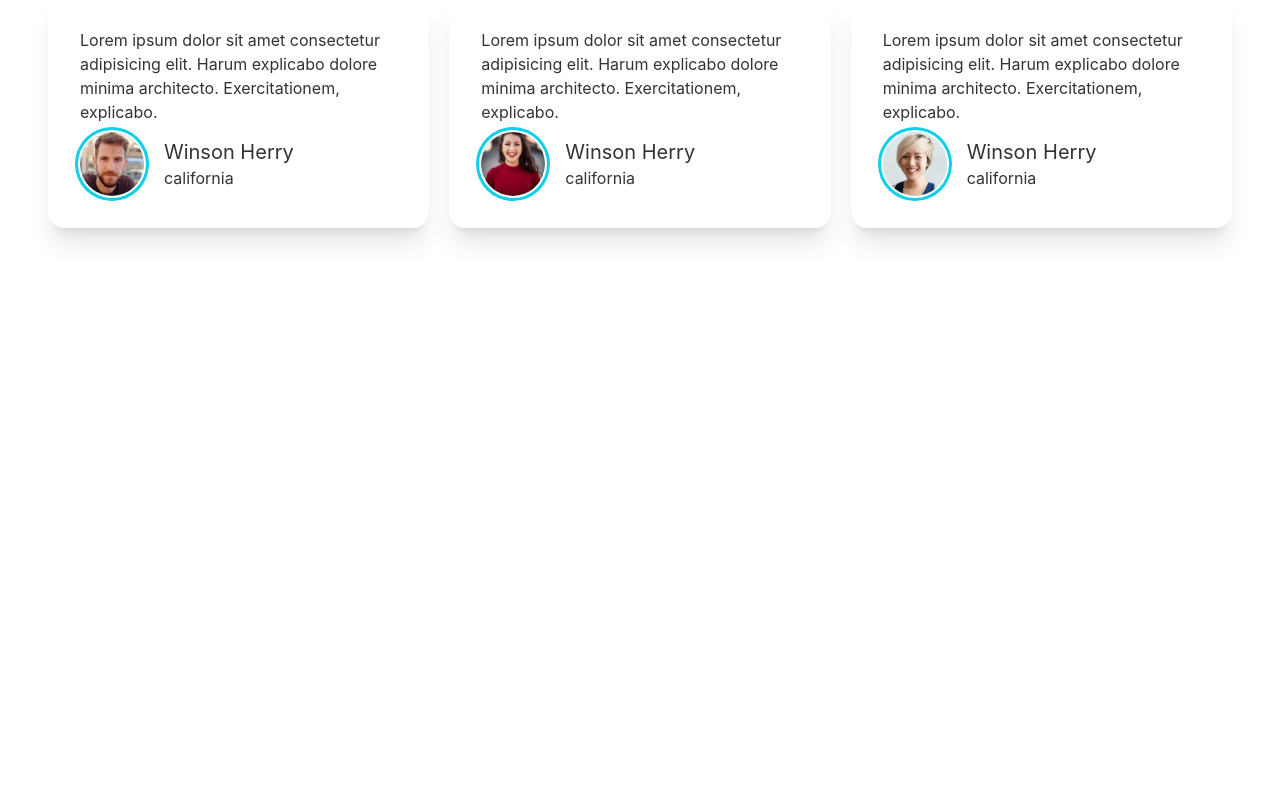
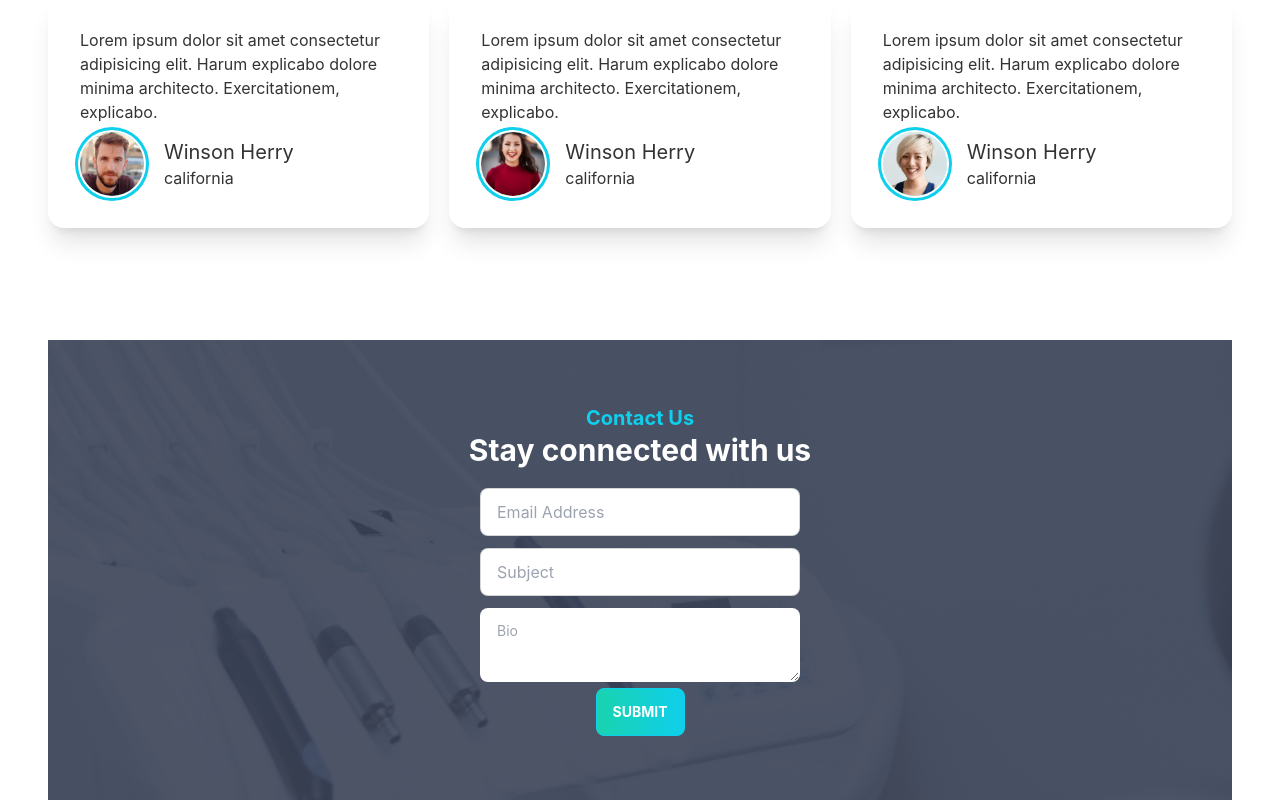
Before and after one commit to Al-Amin931761/doctors-portal-client, a React (Create React App) app: page / in a window 1280 px wide. Shown: the part 3148-3948 px from the top of the page. Before the commit the page ends 3488 px from the top, so only its background shows below. Built offline with nearby package versions, Linux system fonts and the light colour scheme.

Commit message:
Contact Us

```diff
--- /dev/null
+++ b/src/Pages/Home/ContactUs.js
@@ -0,0 +1,28 @@
+import React from 'react';
+import appointment from '../../assets/images/appointment.png';
+import PrimaryButton from '../Shared/PrimaryButton';
+
+const ContactUs = () => {
+    return (
+        <section style={{ background: `url(${appointment})` }}>
+            <div className='text-center py-16 '>
+                <div>
+                    <h3 className='text-primary text-center font-bold text-xl'>Contact Us</h3>
+                    <h2 className='text-white font-bold text-3xl text-center'>Stay connected with us</h2>
+                </div>
+
+                <form className='mt-5'>
+                    <input type="text" placeholder="Email Address" class="input input-bordered  w-full max-w-xs" />
+                    <br />
+                    <input type="text" placeholder="Subject" class="input  input-bordered w-full max-w-xs my-3" />
+                    <br />
+                    <textarea class="textarea w-full max-w-xs" placeholder="Bio"></textarea>
+                    <br />
+                    <PrimaryButton>Submit</PrimaryButton>
+                </form>
+            </div>
+        </section>
+    );
+};
+
+export default ContactUs;
--- a/src/Pages/Home/Home.js
+++ b/src/Pages/Home/Home.js
@@ -1,5 +1,6 @@
 import React from 'react';
 import Banner from './Banner';
+import ContactUs from './ContactUs';
 import ExceptionalCare from './ExceptionalCare';
 import Info from './Info';
 import MakeAppointment from './MakeAppointment';
@@ -15,6 +16,7 @@ const Home = () => {
             <ExceptionalCare></ExceptionalCare>
             <MakeAppointment></MakeAppointment>
             <Testimonials></Testimonials>
+            <ContactUs></ContactUs>
         </div>
     );
 };
--- a/src/Pages/Home/Review.js
+++ b/src/Pages/Home/Review.js
@@ -16,7 +16,6 @@ const Review = ({ review }) => {
                         <h4 className="text-xl">{review.name}</h4>
                         <p>{review.location}</p>
                     </div>
-
                 </div>
             </div>
         </div>
```
